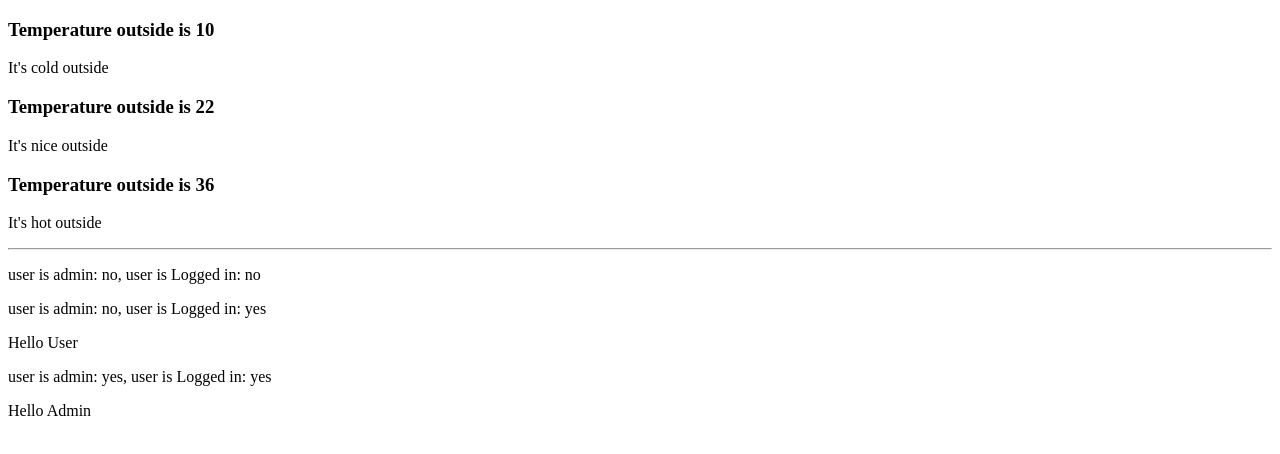
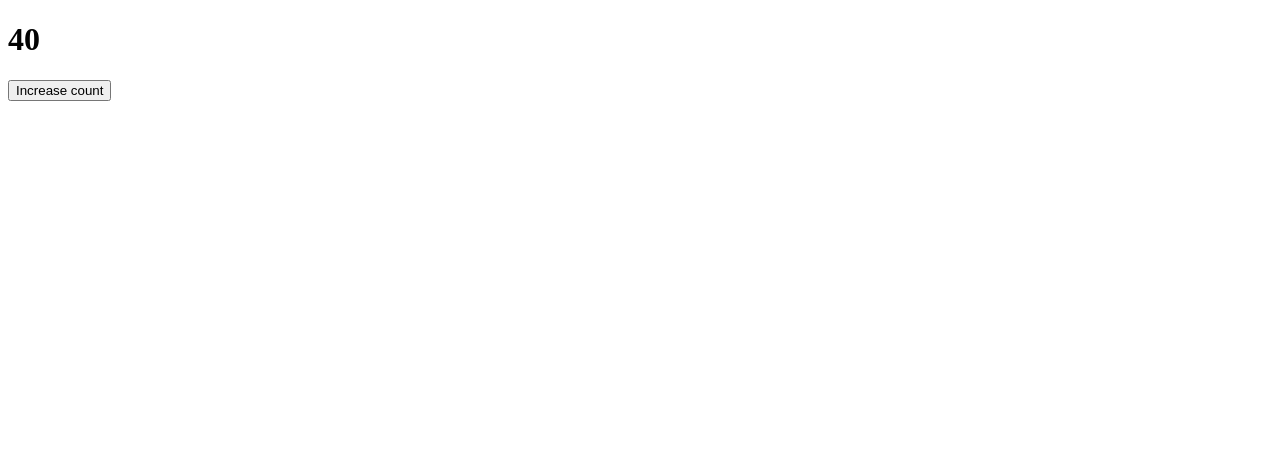
Before and after one commit to NorthwooDzp/react-demos, a React (Vite) app: page / in a window 1280 px wide. Shown: the top 454 px of the page. Built offline with nearby package versions, Linux system fonts and the light colour scheme.

Commit message:
50+ HOURS REACT.JS 19 MONSTER CLASS pause

```diff
--- a/src/App.tsx
+++ b/src/App.tsx
@@ -1,17 +1,22 @@
-import Weather from './components/Weather.tsx';
-import UserStatus from './components/UserStatus.tsx';
+import { useState } from 'react';
 
 const App = () => {
+  const [counter, setCounter] = useState<number>(0);
+
+  function increaseCount(): void {
+    setCounter(counter + 1);
+  }
+
+  setTimeout(() => {
+    setCounter(40);
+  }, 5000);
+
   return (
     <>
-      <Weather temperature={10} />
-      <Weather temperature={22} />
-      <Weather temperature={36} />
-      <hr />
-
-      <UserStatus isLoggedIn={false} isAdmin={false} />
-      <UserStatus isLoggedIn={true} isAdmin={false} />
-      <UserStatus isLoggedIn={true} isAdmin={true} />
+      <h1>{counter}</h1>
+      <button type="button" onClick={increaseCount}>
+        Increase count
+      </button>
     </>
   );
 };
--- a/src/components/UserStatus.tsx
+++ /dev/null
@@ -1,21 +0,0 @@
-type InputProps = {
-  isLoggedIn: boolean;
-  isAdmin: boolean;
-};
-
-function yesNo(param: boolean): 'yes' | 'no' {
-  return param ? 'yes' : 'no';
-}
-
-const UserStatus = ({ isAdmin, isLoggedIn }: InputProps) => {
-  return (
-    <div>
-      <p>
-        user is admin: {yesNo(isAdmin)}, user is Logged in: {yesNo(isLoggedIn)}
-      </p>
-      <p>{isLoggedIn && (isAdmin ? 'Hello Admin' : 'Hello User')}</p>
-    </div>
-  );
-};
-
-export default UserStatus;
--- a/src/components/Weather.tsx
+++ /dev/null
@@ -1,21 +0,0 @@
-type InputProps = {
-  temperature: number;
-};
-
-const Weather = ({ temperature }: InputProps) => {
-  return (
-    <>
-      <h3>Temperature outside is {temperature}</h3>
-      {(() => {
-        if (temperature > 25) {
-          return <p>It's hot outside</p>;
-        } else if (temperature > 15) {
-          return <p>It's nice outside</p>;
-        }
-        return <p>It's cold outside</p>;
-      })()}
-    </>
-  );
-};
-
-export default Weather;
```
